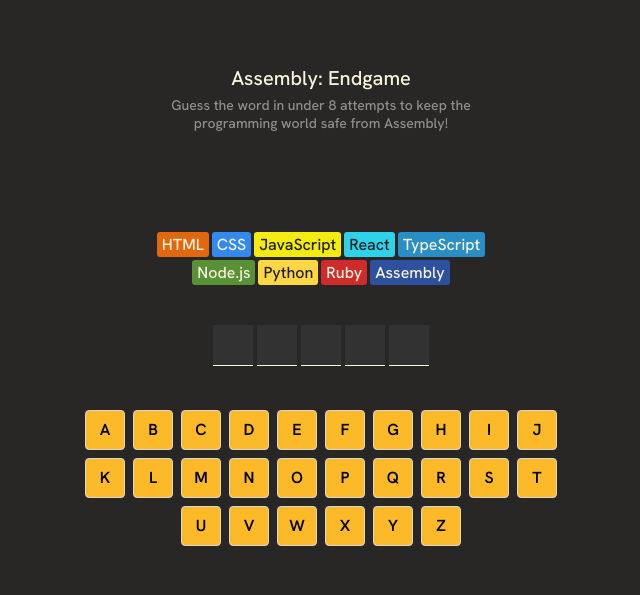
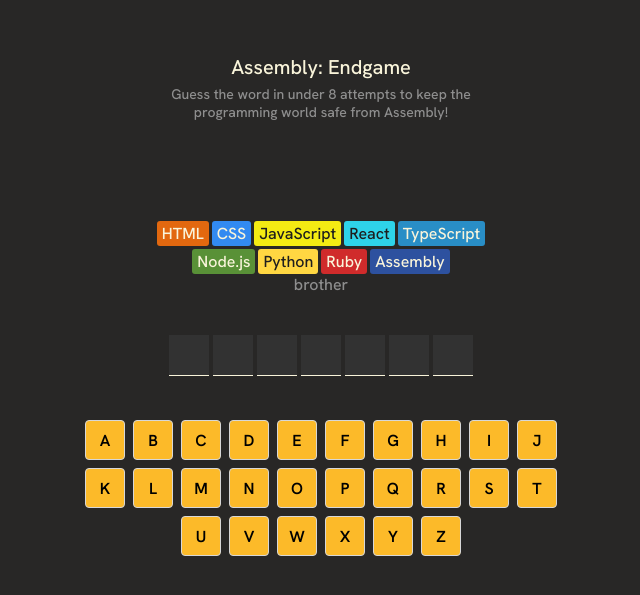
Before and after one commit to Nadeggtato/scrimba-assembly-endgame, a Next.js app: page / in a window 1280 px wide. Shown: the part 111-706 px from the top of the page, without its empty margins (319-959 px from the left). Built offline with nearby package versions, Linux system fonts and the light colour scheme.

Commit message:
Initialize winning word

```diff
--- a/src/components/Main.tsx
+++ b/src/components/Main.tsx
@@ -6,13 +6,19 @@ import { useEffect, useState } from "react";
 import Alphabet from "@/types/Alphabet";
 import { LetterStatus } from "@/data/constants";
 import Letter from "./Letter";
+import { words } from "@/data/words";
 
 const hk500 = Hanken_Grotesk({ subsets: ['latin'], weight: '500' })
 
 export default function Main() {
-  const [alphabet, setAlphabet] = useState<Array<Alphabet>>([])
+  const [alphabet, setAlphabet] = useState<Array<Alphabet>>(() => initializeLetters())
+  const [word, setWord] = useState<string>('')
 
   useEffect(() => {
+    setWord(initializeWord())
+  }, [])
+
+  function initializeLetters() {
     const letters = 'abcdefghijklmnopqrstuvwxyz'.split('')
     const lettersArray: Array<Alphabet> = []
 
@@ -20,8 +26,14 @@ export default function Main() {
       lettersArray.push({ letter: letter, status: LetterStatus.NEUTRAL })
     })
 
-    setAlphabet(lettersArray)
-  }, [])
+    return lettersArray
+  }
+
+  function initializeWord() {
+    const index = Math.floor(Math.random() * (words.length - 1)) + 1
+
+    return words[index]
+  }
 
   return (
     <main className={hk500.className}>
@@ -34,13 +46,10 @@ export default function Main() {
         <div className="languages-container">
           { languages.map((lang) => <Language language={lang}/>) }
         </div>
+        { word }
 
         <div className="answers-container">
-          <Answer/>
-          <Answer/>
-          <Answer/>
-          <Answer/>
-          <Answer/>
+          { Array.apply(null, Array(word.length)).map(() => <Answer/> )}
         </div>
       </div>
 
```
